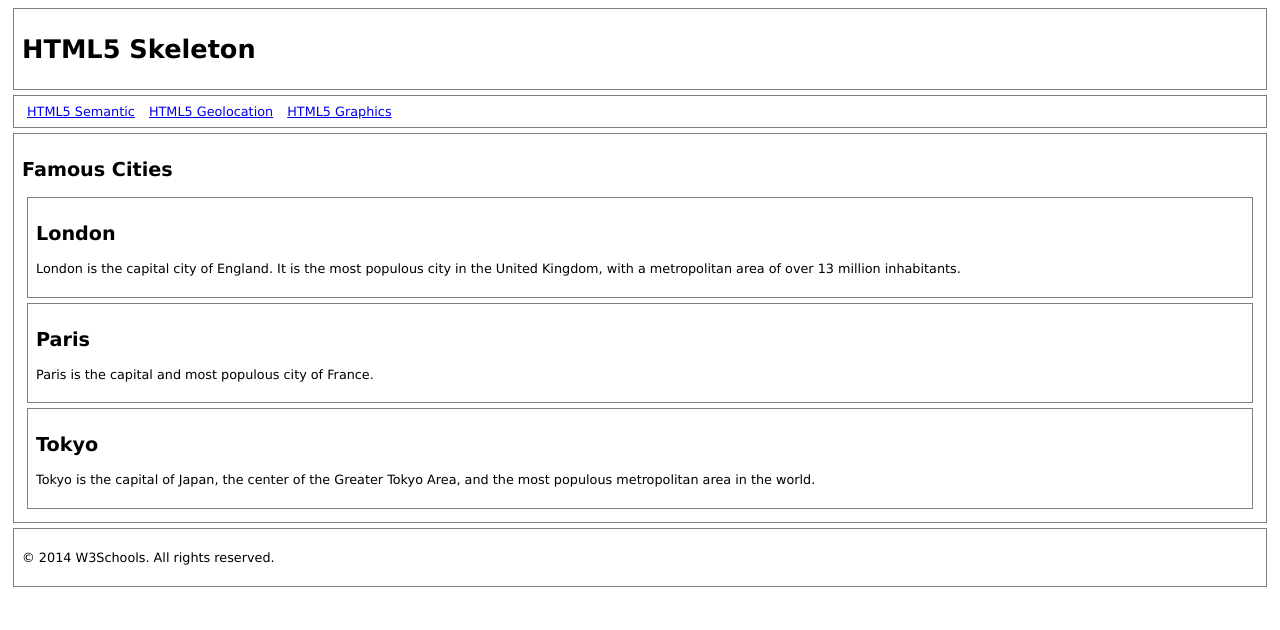
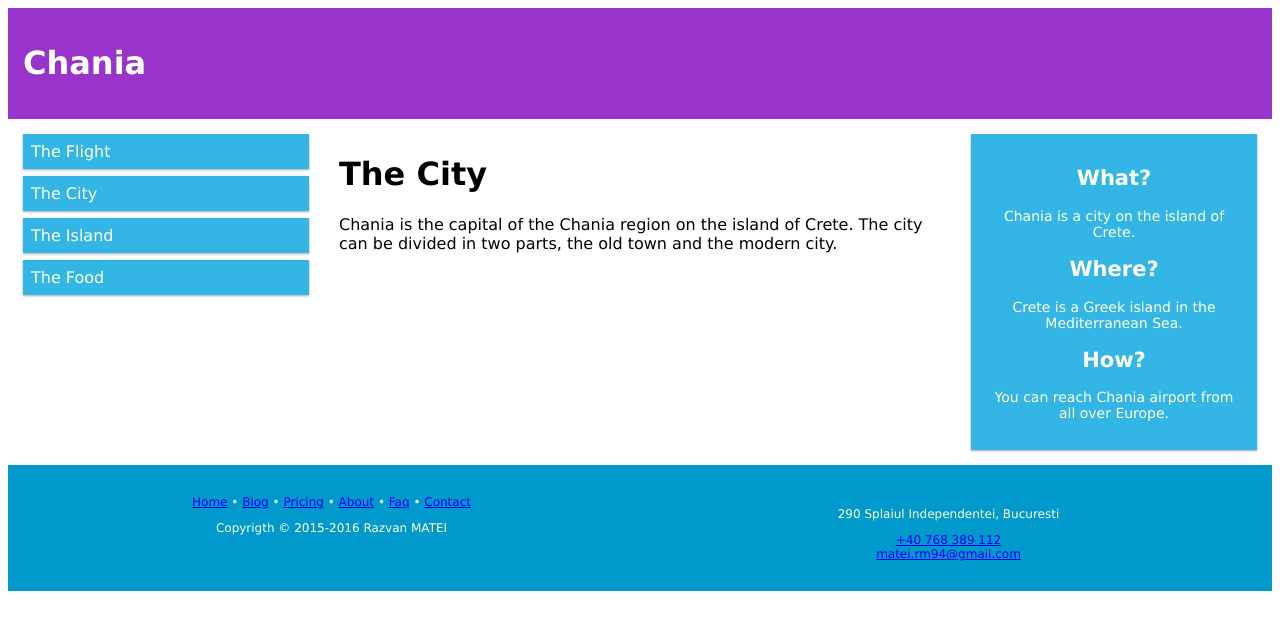
Before and after one commit to Matei94/Responsive-Web-Page, a website: page index.html in a window 1280 px wide. Drawn offline with Linux system fonts and the light colour scheme.

Commit message:
footer first version

```diff
--- a/index.html
+++ b/index.html
@@ -1,57 +1,60 @@
 <!DOCTYPE html>
-<html lang="ro">
+<html>
+
 <head>
-<title>HTML5</title>
-<meta charset="utf-8">
-<link rel="stylesheet" type="text/css" href="css/index.css">
-
-<!--[if lt IE 9]>
-<script src="http://html5shiv.googlecode.com/svn/trunk/html5.js">
-</script>
-<![endif]-->
-
+  <meta name="viewport" content="width=device-width, initial-scale=1.0">
+  <link rel="stylesheet" type="text/css" href="css/index.css">
 </head>
 
 <body>
+  <div class="header">
+  <h1>Chania</h1>
+  </div>
 
-<header>
-<h1>HTML5 Skeleton</h1>
-</header>
+<div class="row">
+  <div class="col-3 col-m-3 menu">
+  <ul>
+  <li>The Flight</li>
+  <li>The City</li>
+  <li>The Island</li>
+  <li>The Food</li>
+  </ul>
+  </div>
 
-<nav>
-<ul>
-  <li><a href="html5_semantic_elements.asp">HTML5 Semantic</a></li>
-  <li><a href="html5_geolocation.asp">HTML5 Geolocation</a></li>
-  <li><a href="html5_canvas.asp">HTML5 Graphics</a></li>
-</ul>
-</nav>
+  <div class="col-6 col-m-9">
+  <h1>The City</h1>
+  <p>Chania is the capital of the Chania region on the island of Crete. The city can be divided in two parts, the old town and the modern city.</p>
+  </div>
 
-<section>
+  <div class="col-3 col-m-12">
+  <div class="aside">
+  <h2>What?</h2>
+  <p>Chania is a city on the island of Crete.</p>
+  <h2>Where?</h2>
+  <p>Crete is a Greek island in the Mediterranean Sea.</p>
+  <h2>How?</h2>
+  <p>You can reach Chania airport from all over Europe.</p>
+  </div>
+  </div>
+</div>
 
-<h2>Famous Cities</h2>
-
-<article>
-<h2>London</h2>
-<p>London is the capital city of England. It is the most populous city in the United Kingdom,
-with a metropolitan area of over 13 million inhabitants.</p>
-</article>
-
-<article>
-<h2>Paris</h2>
-<p>Paris is the capital and most populous city of France.</p>
-</article>
-
-<article>
-<h2>Tokyo</h2>
-<p>Tokyo is the capital of Japan, the center of the Greater Tokyo Area,
-and the most populous metropolitan area in the world.</p>
-</article>
-
-</section>
-
-<footer>
-<p>&copy; 2014 W3Schools. All rights reserved.</p>
-</footer>
+<div class="footer">
+  <div class="row">
+    <div class="col-6 col-m-12">
+      <a href="https://github.com/Matei94/Responsive-Web-Page">Home</a> &bull;
+      <a href="https://github.com/Matei94/Responsive-Web-Page">Blog</a> &bull;
+      <a href="https://github.com/Matei94/Responsive-Web-Page">Pricing</a> &bull;
+      <a href="https://github.com/Matei94/Responsive-Web-Page">About</a> &bull;
+      <a href="https://github.com/Matei94/Responsive-Web-Page">Faq</a> &bull;
+      <a href="https://github.com/Matei94/Responsive-Web-Page">Contact</a>
+      <p> Copyrigth &copy; 2015-2016 Razvan MATEI </p>
+    </div>
+    <div class="col-6 col-m-12">
+      <p> 290 Splaiul Independentei, Bucuresti </p>
+      <a href="tel:+40 768 389 112">+40 768 389 112</a> <br>
+      <a href="mailto:matei.rm94@gmail.com" target="_top">matei.rm94@gmail.com</a>
+    </div>
+</div>
 
 </body>
 </html>
--- a/public/css/index.css
+++ b/public/css/index.css
@@ -1,20 +1,106 @@
-body {
-  font-family: Verdana, sans-serif;
-  font-size: 0.8em;
+/* This makes sure that the padding and border are included in the total
+   width and height of the elements. */
+* {
+    box-sizing: border-box;
 }
 
-header, nav, section, article, footer {
-  border: 1px solid grey;
-  margin: 5px;
-  padding: 8px;
+/* The columns inside a row are all floating to the left, and are therefore
+   taken out of the flow of the page, and other elements will be placed as if
+   the columns does not exist. To prevent this, we will add a style that
+   clears the flow: */
+.row:after {
+    content: "";
+    clear: both;
+    display: block;
 }
 
-nav ul {
-  margin: 0;
-  padding:0;
+/* All these columns should be floating to the left,
+   and have a padding of 15px: */
+[class*="col-"] {
+    float: left;
+    padding: 15px;
 }
 
-nav ul li {
-  display: inline;
-  margin:5px;
+html {
+    font-family: "Verdana", sans-serif;
 }
+
+.header {
+    background-color: #9933cc;
+    color: #ffffff;
+    padding: 15px;
+}
+
+.menu ul {
+    list-style-type: none;
+    margin: 0;
+    padding: 0;
+}
+
+.menu li {
+    padding: 8px;
+    margin-bottom: 7px;
+    background-color :#33b5e5;
+    color: #ffffff;
+    box-shadow: 0 1px 3px rgba(0,0,0,0.12), 0 1px 2px rgba(0,0,0,0.24);
+}
+
+.menu li:hover {
+    background-color: #0099cc;
+}
+
+.aside {
+    background-color: #33b5e5;
+    padding: 15px;
+    color: #ffffff;
+    text-align: center;
+    font-size: 14px;
+    box-shadow: 0 1px 3px rgba(0,0,0,0.12), 0 1px 2px rgba(0,0,0,0.24);
+}
+
+.footer {
+    background-color: #0099cc;
+    color: #ffffff;
+    text-align: center;
+    font-size: 12px;
+    padding: 15px;
+}
+
+/* Columns size: */
+
+/* For mobile phones: */
+[class*="col-"] {
+    width: 100%;
+}
+
+/* For tablets: */
+@media only screen and (min-width: 600px) {
+    .col-m-1 {width: 8.33%;}
+    .col-m-2 {width: 16.66%;}
+    .col-m-3 {width: 25%;}
+    .col-m-4 {width: 33.33%;}
+    .col-m-5 {width: 41.66%;}
+    .col-m-6 {width: 50%;}
+    .col-m-7 {width: 58.33%;}
+    .col-m-8 {width: 66.66%;}
+    .col-m-9 {width: 75%;}
+    .col-m-10 {width: 83.33%;}
+    .col-m-11 {width: 91.66%;}
+    .col-m-12 {width: 100%;}
+}
+
+/* For desktop: */
+@media only screen and (min-width: 768px) {
+    .col-1 {width: 8.33%;}
+    .col-2 {width: 16.66%;}
+    .col-3 {width: 25%;}
+    .col-4 {width: 33.33%;}
+    .col-5 {width: 41.66%;}
+    .col-6 {width: 50%;}
+    .col-7 {width: 58.33%;}
+    .col-8 {width: 66.66%;}
+    .col-9 {width: 75%;}
+    .col-10 {width: 83.33%;}
+    .col-11 {width: 91.66%;}
+    .col-12 {width: 100%;}
+}
```
Also changed, not shown: README.md.
